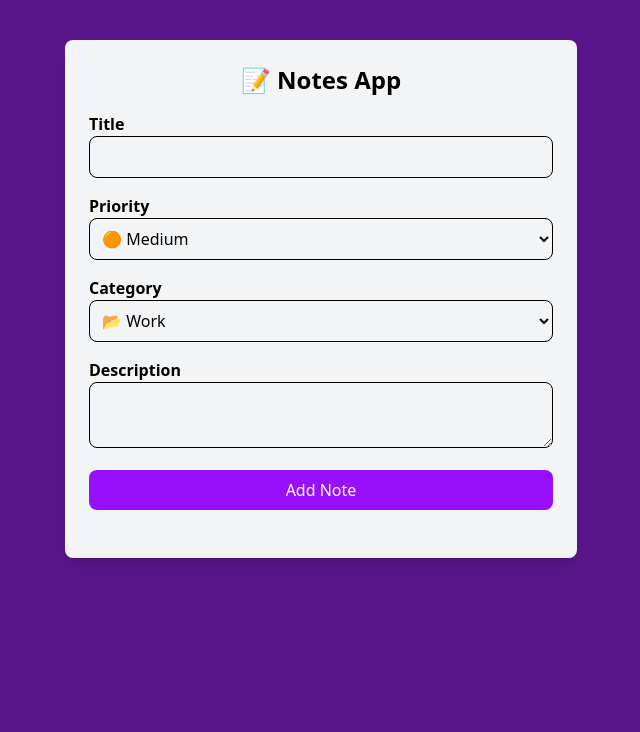
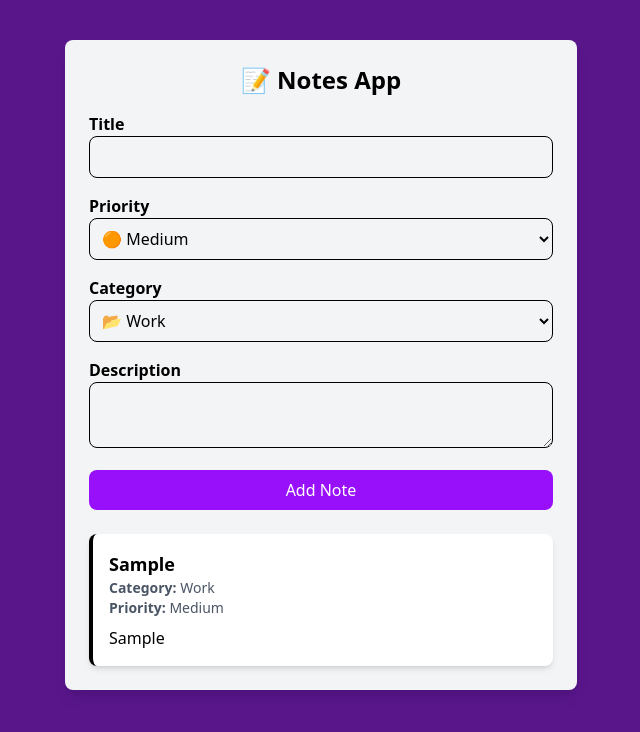
Before and after one commit to Marcscob/Traversy-modern-react-course-sandbox, a React (Vite) app in the folder notes-app/: page / in a window 1280 px wide. Both pictures are taken after typing "Sample", "Sample" into the empty fields and a click on the button "Add Note". Shown: the top 732 px of the page, without its empty margins (319-959 px from the left). Built offline with nearby package versions, Linux system fonts and the light colour scheme.

Commit message:
Show Notes

```diff
--- a/notes-app/src/App.jsx
+++ b/notes-app/src/App.jsx
@@ -1,5 +1,6 @@
 import { useState } from 'react';
 import NoteForm from './components/NoteForm';
+import NoteList from './components/NoteList';
 
 const App = () => {
   const [notes, setNotes] = useState([]);
@@ -9,6 +10,7 @@
       <h2 className='text-2xl font-bold mb-4 text-center'>📝 Notes App</h2>
 
       <NoteForm notes={notes} setNotes={setNotes} />
+      <NoteList notes={notes} />
     </div>
   );
 };
--- /dev/null
+++ b/notes-app/src/components/NoteList.jsx
@@ -0,0 +1,27 @@
+const NoteList = ({ notes }) => {
+  if (notes.length === 0) {
+    return <p className='text-center text-gray-500'>No Notes Yet</p>;
+  }
+
+  return (
+    <div className='space-y-4'>
+      {notes.map((note) => (
+        <div
+          key={note.id}
+          className='p-4 bg-white rounded-lg shadow-md border-l-4'
+        >
+          <h3 className='text-lg font-bold'>{note.title}</h3>
+          <p className='text-sm text-gray-600'>
+            <strong>Category: </strong> {note.category}
+          </p>
+          <p className='text-sm text-gray-600'>
+            <strong>Priority: </strong> {note.priority}
+          </p>
+          <p className='mt-2'>{note.description}</p>
+        </div>
+      ))}
+    </div>
+  );
+};
+
+export default NoteList;
```
